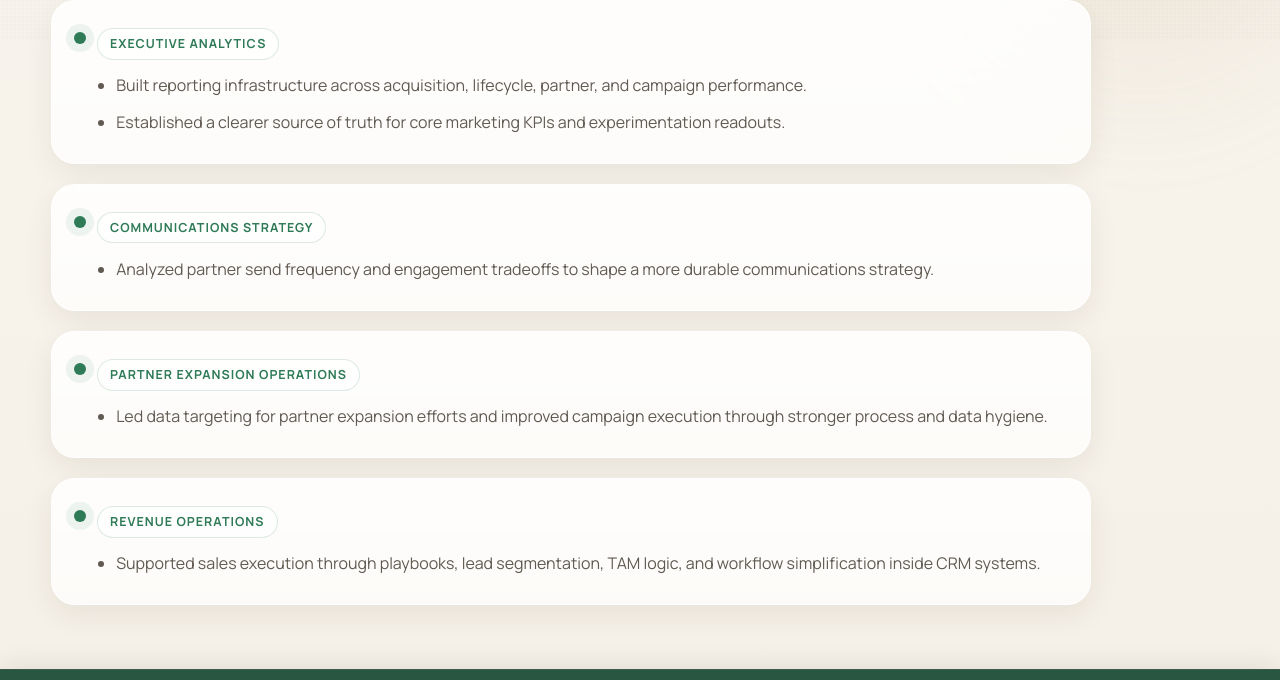
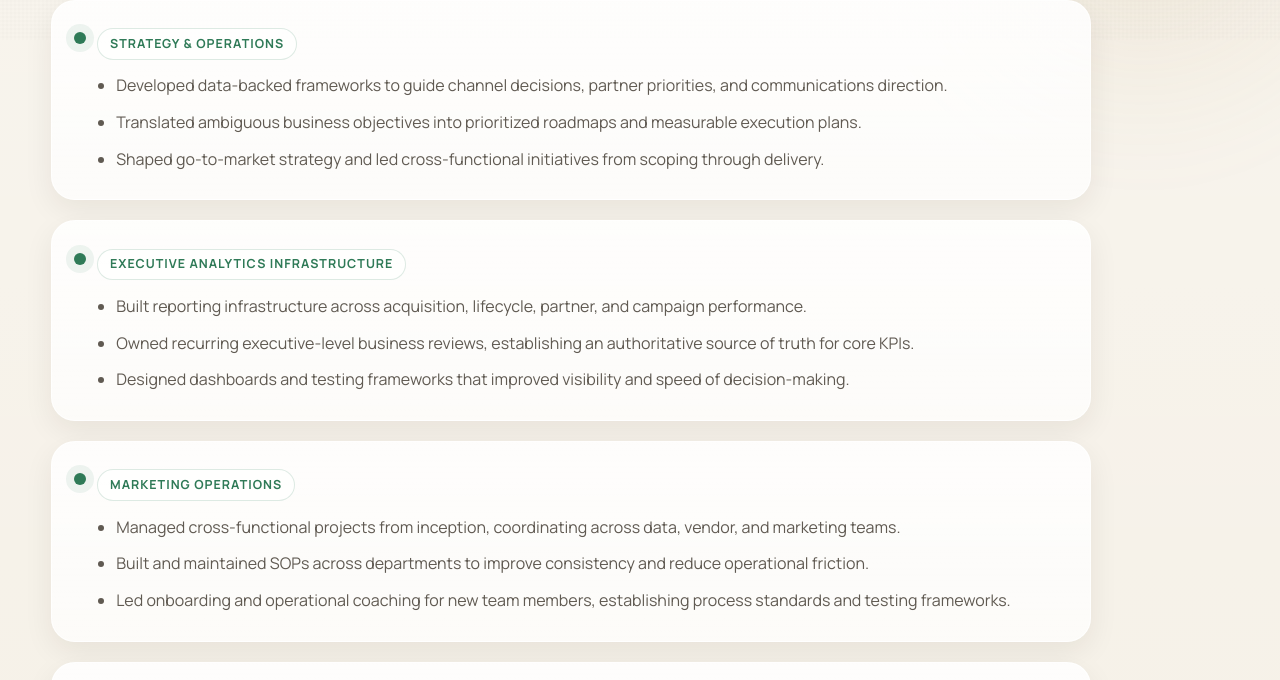
Before and after one commit to rich-shrestha/rich-shrestha.github.io, a plain HTML site: page experience.html in a window 1280 px wide. Shown: the part 760-1440 px from the top of the page. Drawn offline with Linux system fonts and the light colour scheme.

Commit message:
Update experience sections to lead with Strategy & Operations identity
Renames and reorders thematic blocks: Strategy & Operations (new lead),
Executive Analytics Infrastructure, Marketing Operations (new), Revenue
Operations. Removes Partner Expansion Operations. Matches copy across
experience page and homepage tiles.

Co-Authored-By: Claude Sonnet 4.6 <noreply@anthropic.com>

```diff
--- a/experience.html
+++ b/experience.html
@@ -59,24 +59,29 @@
 
         <div class="content-stack content-stack-wide experience-stack">
           <div class="experience-block">
-            <span class="skill-tag section-pill">Executive Analytics</span>
+            <span class="skill-tag section-pill">Strategy & Operations</span>
             <ul>
-              <li>Built reporting infrastructure across acquisition, lifecycle, partner, and campaign performance.</li>
-              <li>Established a clearer source of truth for core marketing KPIs and experimentation readouts.</li>
+              <li>Developed data-backed frameworks to guide channel decisions, partner priorities, and communications direction.</li>
+              <li>Translated ambiguous business objectives into prioritized roadmaps and measurable execution plans.</li>
+              <li>Shaped go-to-market strategy and led cross-functional initiatives from scoping through delivery.</li>
             </ul>
           </div>
 
           <div class="experience-block">
-            <span class="skill-tag section-pill">Communications Strategy</span>
+            <span class="skill-tag section-pill">Executive Analytics Infrastructure</span>
             <ul>
-              <li>Analyzed partner send frequency and engagement tradeoffs to shape a more durable communications strategy.</li>
+              <li>Built reporting infrastructure across acquisition, lifecycle, partner, and campaign performance.</li>
+              <li>Owned recurring executive-level business reviews, establishing an authoritative source of truth for core KPIs.</li>
+              <li>Designed dashboards and testing frameworks that improved visibility and speed of decision-making.</li>
             </ul>
           </div>
 
           <div class="experience-block">
-            <span class="skill-tag section-pill">Partner Expansion Operations</span>
+            <span class="skill-tag section-pill">Marketing Operations</span>
             <ul>
-              <li>Led data targeting for partner expansion efforts and improved campaign execution through stronger process and data hygiene.</li>
+              <li>Managed cross-functional projects from inception, coordinating across data, vendor, and marketing teams.</li>
+              <li>Built and maintained SOPs across departments to improve consistency and reduce operational friction.</li>
+              <li>Led onboarding and operational coaching for new team members, establishing process standards and testing frameworks.</li>
             </ul>
           </div>
 
@@ -84,6 +89,7 @@
             <span class="skill-tag section-pill">Revenue Operations</span>
             <ul>
               <li>Supported sales execution through playbooks, lead segmentation, TAM logic, and workflow simplification inside CRM systems.</li>
+              <li>Optimized lead-to-customer activation journeys to surface revenue growth and efficiency opportunities.</li>
             </ul>
           </div>
         </div>
```
Also changed, not shown: index.html (+7 -7 lines).
